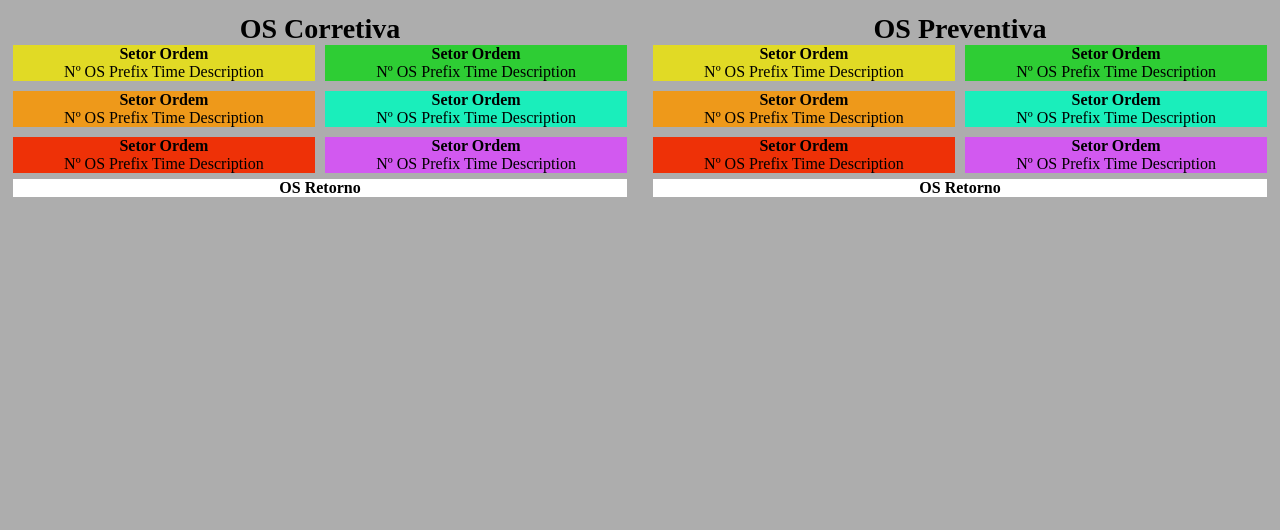
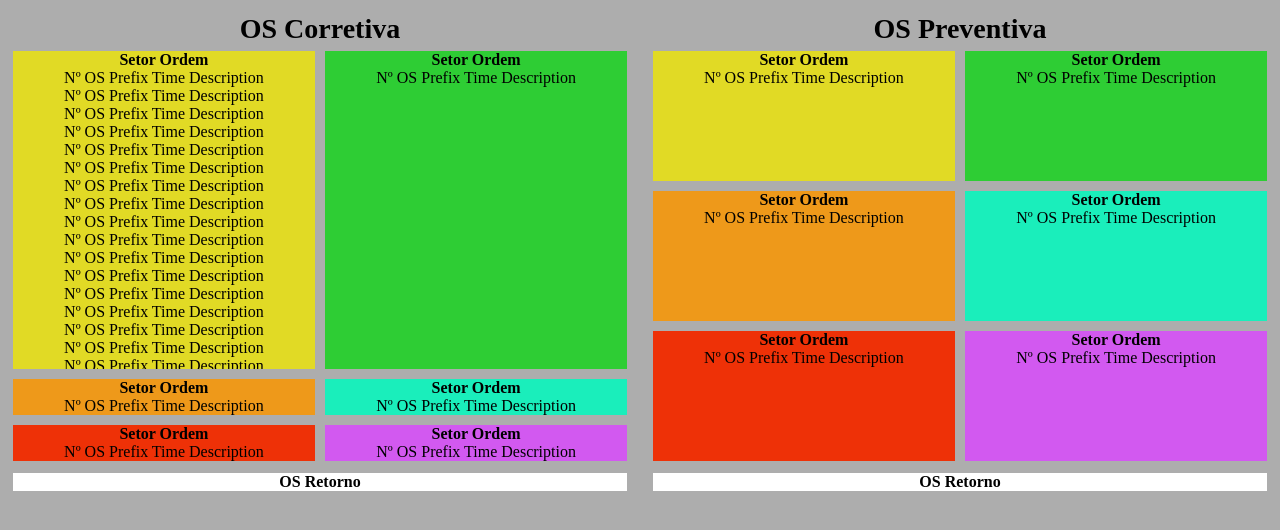
Before and after one commit to henriqueritter/painel-os, a React (Create React App) app: page / in a window 1280 px wide. Shown: the top 530 px of the page. Built offline with nearby package versions, Linux system fonts and the light colour scheme.

Commit message:
Making auto scroll divs

```diff
--- a/src/App.tsx
+++ b/src/App.tsx
@@ -1,7 +1,11 @@
-import React from "react";
+import React, { useEffect } from "react";
 import "./styles/global.css";
 
 function App() {
+  // useEffect(() => {
+  //   const elem = document.getElementById("BOR");
+  //   elem.scrollTop = elem?.scrollHeight;
+  // }, []);
   return (
     <div className="App">
       {/* div container = flex column */}
@@ -14,7 +18,49 @@ function App() {
           <div className="container-content">
             <div className="container-orders" id="BOR">
               <p>Setor Ordem</p>
-              <span>Nº OS Prefix Time Description</span>
+              <div className="orders">
+                <span>Nº OS Prefix Time Description</span>
+                <br />
+                <span>Nº OS Prefix Time Description</span>
+                <br />
+                <span>Nº OS Prefix Time Description</span>
+                <br />
+                <span>Nº OS Prefix Time Description</span>
+                <br />
+                <span>Nº OS Prefix Time Description</span>
+                <br />
+                <span>Nº OS Prefix Time Description</span>
+                <br />
+                <span>Nº OS Prefix Time Description</span>
+                <br />
+                <span>Nº OS Prefix Time Description</span>
+                <br />
+                <span>Nº OS Prefix Time Description</span>
+                <br />
+                <span>Nº OS Prefix Time Description</span>
+                <br />
+                <span>Nº OS Prefix Time Description</span>
+                <br />
+                <span>Nº OS Prefix Time Description</span>
+                <br />
+                <span>Nº OS Prefix Time Description</span>
+                <br />
+                <span>Nº OS Prefix Time Description</span>
+                <br />
+                <span>Nº OS Prefix Time Description</span>
+                <br />
+                <span>Nº OS Prefix Time Description</span>
+                <br />
+                <span>Nº OS Prefix Time Description</span>
+                <br />
+                <span>Nº OS Prefix Time Description</span>
+                <br />
+                <span>Nº OS Prefix Time Description</span>
+                <br />
+                <span>Nº OS Prefix Time Description</span>
+                <br />
+                <span>Nº OS Prefix Time Description</span>
+              </div>
             </div>
             <div className="container-orders" id="ELE">
               <p>Setor Ordem</p>
--- a/src/styles/global.css
+++ b/src/styles/global.css
@@ -25,6 +25,7 @@ body {
   text-align: center;
   font-weight: 700;
   font-size: 28px;
+  margin-bottom: 1%;
 }
 
 .container-groups {
@@ -53,9 +54,18 @@ p {
   font-weight: 700;
 }
 
+.orders {
+  height: 300px;
+  overflow: hidden;
+
+  scroll-behavior: smooth;
+}
+
 /* CSS Order group color */
 #BOR {
   background: #e1da25;
+  max-height: 100%;
+  /* padding: 3px; */
 }
 #ELE {
   background: #2ecd34;
@@ -73,6 +83,6 @@ p {
   background: #d259f0;
 }
 #RET {
-  margin-top: 1%;
+  margin-top: 2%;
   background: #fff;
 }
```
